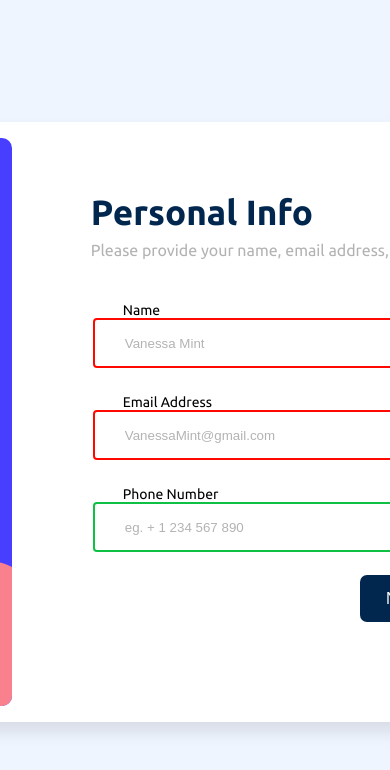
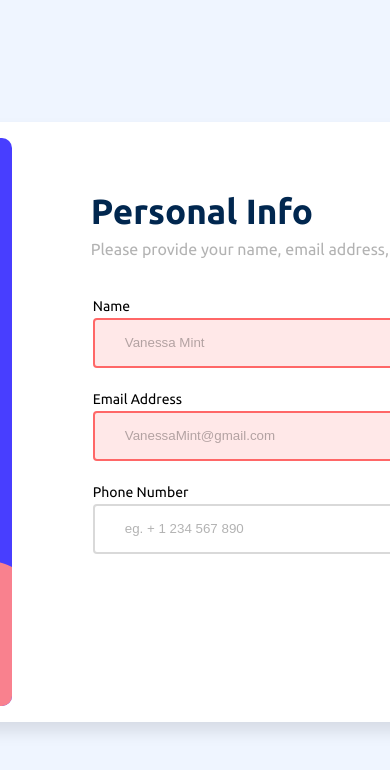
Before and after one commit to GeorgeFlood/signup-react, a React (Create React App) app: page / in a window 390 px wide. Shown: the top 770 px of the page. Built offline with nearby package versions, Linux system fonts and the light colour scheme.

Commit message:
finished the nav tracking
I'm going to leave the javascript functionality here and focus on mobile response. this has been a much larger project than I anticipated but it's been great learning about react.

```diff
--- a/src/Addons.js
+++ b/src/Addons.js
@@ -1,9 +1,14 @@
 import { useState } from "react";
 
-const Addons = function ({ setCurrentPage }) {
+const Addons = function ({ setCurrentPage, setActiveButton }) {
   const [input1Checked, setInput1Checked] = useState(false);
   const [input2Checked, setInput2Checked] = useState(false);
   const [input3Checked, setInput3Checked] = useState(false);
+
+  const handleClick = function (page) {
+    setActiveButton(page);
+    setCurrentPage(page);
+  };
 
   return (
     <div className="page-container addons-container">
@@ -63,13 +68,10 @@ const Addons = function ({ setCurrentPage }) {
       </div>
 
       <div className="btn-container">
-        <button
-          className="backBtn"
-          onClick={() => setCurrentPage("SelectPlan")}
-        >
+        <button className="backBtn" onClick={() => handleClick("SelectPlan")}>
           Go Back
         </button>
-        <button className="nextBtn" onClick={() => setCurrentPage("Summary")}>
+        <button className="nextBtn" onClick={() => handleClick("Summary")}>
           Next Step
         </button>
       </div>
--- a/src/App.js
+++ b/src/App.js
@@ -9,18 +9,39 @@ import Summary from "./Summary";
 
 const App = function () {
   const [currentPage, setCurrentPage] = useState("YourInfo");
+  const [activeButton, setActiveButton] = useState("YourInfo");
 
   return (
     <div className="container">
-      <SideBar setCurrentPage={setCurrentPage} />
+      <SideBar
+        setCurrentPage={setCurrentPage}
+        activeButton={activeButton}
+        setActiveButton={setActiveButton}
+      />
       {currentPage === "YourInfo" && (
-        <InputPage setCurrentPage={setCurrentPage} />
+        <InputPage
+          setCurrentPage={setCurrentPage}
+          setActiveButton={setActiveButton}
+        />
       )}
       {currentPage === "SelectPlan" && (
-        <SelectPlan setCurrentPage={setCurrentPage} />
+        <SelectPlan
+          setCurrentPage={setCurrentPage}
+          setActiveButton={setActiveButton}
+        />
       )}
-      {currentPage === "AddOns" && <Addons setCurrentPage={setCurrentPage} />}
-      {currentPage === "Summary" && <Summary setCurrentPage={setCurrentPage} />}
+      {currentPage === "AddOns" && (
+        <Addons
+          setCurrentPage={setCurrentPage}
+          setActiveButton={setActiveButton}
+        />
+      )}
+      {currentPage === "Summary" && (
+        <Summary
+          setCurrentPage={setCurrentPage}
+          setActiveButton={setActiveButton}
+        />
+      )}
     </div>
   );
 };
--- a/src/InputPage.js
+++ b/src/InputPage.js
@@ -1,6 +1,26 @@
 import { useState } from "react";
 
-const InputPage = function ({ setCurrentPage }) {
+const InputPage = function ({ setCurrentPage, setActiveButton }) {
+  const [name, setName] = useState("");
+  const [email, setEmail] = useState("");
+
+  //if the name variable is empty, the class should be 'invalid'
+  // otherwise the class should be as usual;
+  const handleNameInput = function (e) {
+    setName(e.target.value);
+  };
+
+  //if the email variable is empty, the class should be 'invalid'
+  // otherwise the class should be as usual;
+  const handleEmailInput = function (e) {
+    setEmail(e.target.value);
+  };
+
+  const handleClick = (page) => {
+    setCurrentPage(page);
+    setActiveButton(page);
+  };
+
   return (
     <div className={"page-container"}>
       <div className="header">
@@ -12,20 +32,24 @@ const InputPage = function ({ setCurrentPage }) {
         <div className="form-col">
           <label for="name">Name</label>
           <input
+            className={`${name !== "" && name.includes(" ") ? "" : "invalid"}`}
             type="text"
             name="name"
             placeholder="Vanessa Mint"
             required
+            onChange={handleNameInput}
           ></input>
         </div>
 
         <div className="form-col">
           <label for="email">Email Address</label>
           <input
+            className={`${email.includes("@") ? "" : "invalid"}`}
             type="email"
             name="email"
             placeholder="VanessaMint@gmail.com"
             required
+            onChange={handleEmailInput}
           ></input>
         </div>
 
@@ -42,8 +66,9 @@ const InputPage = function ({ setCurrentPage }) {
         <div className="btn-container">
           <button className="backBtn"></button>
           <button
+            style={{ top: "7.2rem", left: "11.1rem" }}
             className="nextBtn"
-            onClick={() => setCurrentPage("SelectPlan")}
+            onClick={() => handleClick("SelectPlan")}
           >
             Next Step
           </button>
--- a/src/SelectPlan.js
+++ b/src/SelectPlan.js
@@ -1,6 +1,6 @@
 import { useState } from "react";
 
-const SelectPlan = function ({ setCurrentPage }) {
+const SelectPlan = function ({ setCurrentPage, setActiveButton }) {
   const [selectedCard, setSelectedCard] = useState(null);
   const [isChecked, setIsChecked] = useState(false);
 
@@ -11,6 +11,11 @@ const SelectPlan = function ({ setCurrentPage }) {
   function handleCardClick(cardId) {
     setSelectedCard(cardId);
   }
+
+  const handleClick = (page) => {
+    setCurrentPage(page);
+    setActiveButton(page);
+  };
 
   return (
     <div className="page-container selectPlan-container">
@@ -127,10 +132,10 @@ const SelectPlan = function ({ setCurrentPage }) {
       </div>
 
       <div className="btn-container">
-        <button className="backBtn" onClick={() => setCurrentPage("YourInfo")}>
+        <button className="backBtn" onClick={() => handleClick("YourInfo")}>
           Go Back
         </button>
-        <button className="nextBtn" onClick={() => setCurrentPage("AddOns")}>
+        <button className="nextBtn" onClick={() => handleClick("AddOns")}>
           Next Step{" "}
         </button>
       </div>
--- a/src/SideBar.js
+++ b/src/SideBar.js
@@ -1,7 +1,6 @@
 import { useState } from "react";
 
-const SideBar = function ({ setCurrentPage }) {
-  const [activeButton, setActiveButton] = useState("YourInfo");
+const SideBar = function ({ setCurrentPage, activeButton, setActiveButton }) {
   const handleClick = (page) => {
     setCurrentPage(page);
     setActiveButton(page);
--- a/src/Summary.js
+++ b/src/Summary.js
@@ -1,4 +1,8 @@
-const Summary = function ({ setCurrentPage }) {
+const Summary = function ({ setCurrentPage, setActiveButton }) {
+  const handleClick = function (page) {
+    setActiveButton(page);
+    setCurrentPage(page);
+  };
   return (
     <div className="page-container summary-container">
       <div className="header">
@@ -38,7 +42,7 @@ const Summary = function ({ setCurrentPage }) {
       </div>
 
       <div className="btn-container">
-        <button className="backBtn" onClick={() => setCurrentPage("AddOns")}>
+        <button className="backBtn" onClick={() => handleClick("AddOns")}>
           Go Back
         </button>
         <button className="nextBtn">Confirm</button>
--- a/src/styles/main.css
+++ b/src/styles/main.css
@@ -128,8 +128,8 @@ body {
   color: white;
   cursor: pointer;
   transition: all ease-in-out 0.3s;
-  -webkit-animation: name duration timing-function delay iteration-count direction fill-mode;
-          animation: name duration timing-function delay iteration-count direction fill-mode;
+  -webkit-animation: name duration timing-function delay iteration-count direction;
+          animation: name duration timing-function delay iteration-count direction;
 }
 .nextBtn:hover {
   top: -2px;
@@ -229,11 +229,8 @@ body {
   flex-direction: column;
 }
 .form-col label {
-  position: relative;
-  left: 3rem;
-  top: 0.3rem;
   font-size: 1.4rem;
-  margin-bottom: 0.3rem;
+  margin-bottom: 0.4rem;
   opacity: 1;
   transition: all 0.3s ease-in-out;
 }
@@ -263,23 +260,12 @@ body {
   border: solid 2px #483fff;
   background-color: rgba(72, 62, 255, 0.15);
 }
-
-input:invalid {
-  -webkit-animation-name: shake;
-          animation-name: shake;
-  -webkit-animation-duration: 0.5s;
-          animation-duration: 0.5s;
-  -webkit-animation-iteration-count: 2;
-          animation-iteration-count: 2;
-  border: solid 2px #ff0800;
+.form-col input:focus + label {
+  opacity: 0;
 }
-
-input:valid {
-  -webkit-animation-name: pulse;
-          animation-name: pulse;
-  -webkit-animation-duration: 0.5s;
-          animation-duration: 0.5s;
-  border: solid 2px #0ec144;
+.form-col .invalid {
+  background-color: rgba(255, 103, 103, 0.15);
+  border: 2px solid #ff6767;
 }
 
 input:focus::-moz-placeholder {
--- a/src/styles/scss/_components.scss
+++ b/src/styles/scss/_components.scss
@@ -53,8 +53,7 @@
   color: white;
   cursor: pointer;
   transition: all ease-in-out 0.3s;
-  animation: name duration timing-function delay iteration-count direction
-    fill-mode;
+  animation: name duration timing-function delay iteration-count direction;
 
   &:hover {
     top: -2px;
--- a/src/styles/scss/_inputPage.scss
+++ b/src/styles/scss/_inputPage.scss
@@ -3,11 +3,8 @@
   flex-direction: column;
 
   & label {
-    position: relative;
-    left: 3rem;
-    top: 0.3rem;
     font-size: 1.4rem;
-    margin-bottom: 0.3rem;
+    margin-bottom: 0.4rem;
     opacity: 1;
     transition: all 0.3s ease-in-out;
   }
@@ -30,21 +27,17 @@
     &:focus {
       border: solid 2px #483fff;
       background-color: rgba(#483eff, 0.15);
+
+      & + label {
+        opacity: 0;
+      }
     }
   }
-}
 
-input:invalid {
-  animation-name: shake;
-  animation-duration: 0.5s;
-  animation-iteration-count: 2;
-  border: solid 2px #ff0800;
-}
-
-input:valid {
-  animation-name: pulse;
-  animation-duration: 0.5s;
-  border: solid 2px #0ec144;
+  & .invalid {
+    background-color: rgba(rgb(255, 103, 103), 0.15);
+    border: 2px solid rgba(rgb(255, 103, 103), 1);
+  }
 }
 
 input:focus::placeholder {
--- a/src/styles/scss/main.scss
+++ b/src/styles/scss/main.scss
@@ -1,5 +1,6 @@
 @import url("https://fonts.googleapis.com/css2?family=Ubuntu:wght@400;500;700&display=swap");
 @import "layout";
+@import "mixins";
 @import "animations";
 @import "components";
 @import "app";
```
Also changed, not shown: src/styles/scss/_mixins.scss (added, +22 -0 lines), 1 other file (tests, documents, lock files or other folders).
